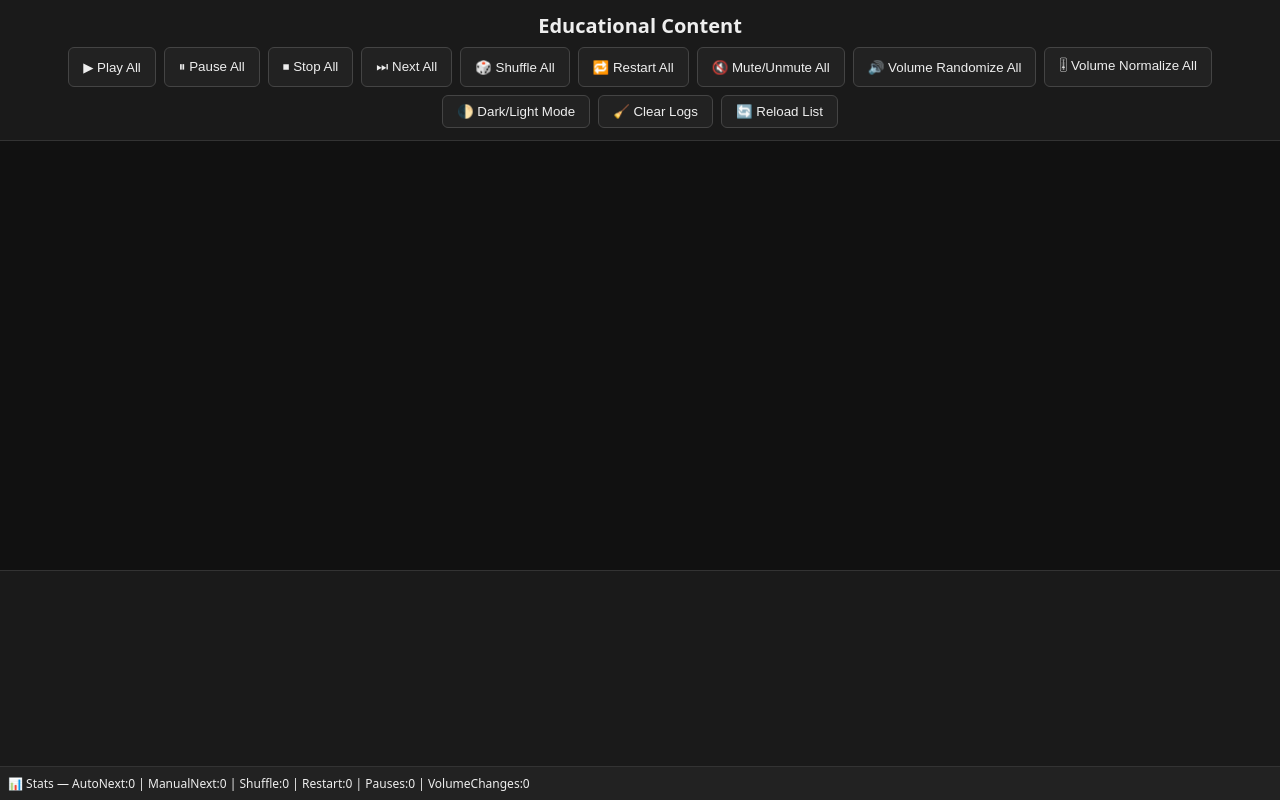
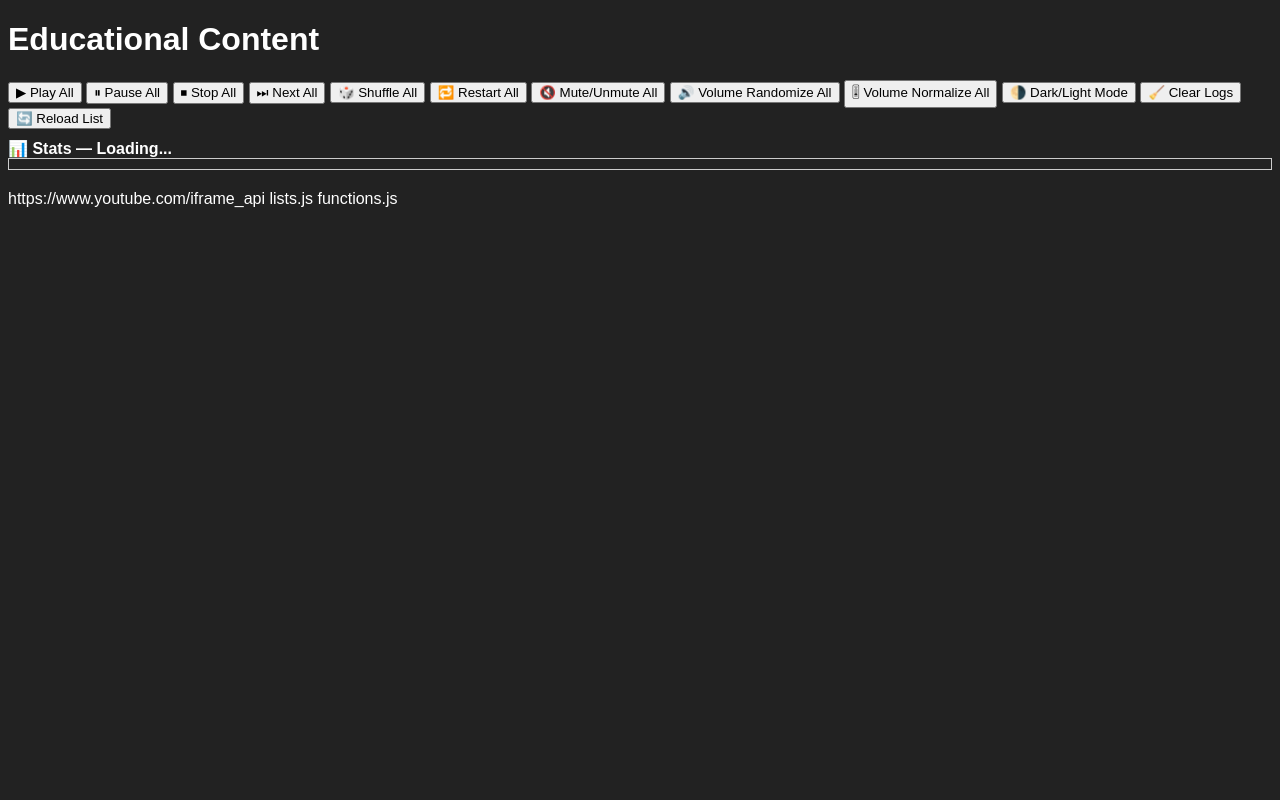
Before and after one commit to DeadManWalkingTO/Educational-Content, a plain HTML site: page index.html in a window 1280 px wide. Drawn offline with Linux system fonts and the light colour scheme; a script that the page names is missing.

Commit message:
Update index.html

```diff
--- a/index.html
+++ b/index.html
@@ -1,102 +1,25 @@
+
 <!DOCTYPE html>
-<html lang="el">
+<html lang="en">
 <head>
-  <meta charset="utf-8" />
+  <meta charset="UTF-8">
+  <meta name="viewport" content="width=device-width, initial-scale=1.0">
+  <!-- HTML Version -->
+  <meta name="html-version" content="v3.3.1">
   <title>Educational Content</title>
-  <meta name="viewport" content="width=device-width, initial-scale=1" />
-  <!-- Έκδοση HTML -->
-  <meta name="html-version" content="v2.0.1" />
   <style>
-    body {
-      margin:0;
-      font-family:system-ui,sans-serif;
-      background:#111;
-      color:#eee;
-    }
-
-    .controls {
-      background:#1a1a1a;
-      padding:12px;
-      text-align:center;
-      position:sticky;
-      top:0;
-      z-index:10;
-      border-bottom:1px solid #333;
-    }
-    .controls h1 { margin:0 0 8px; font-size:20px; }
-    .controls .row { display:flex; flex-wrap:wrap; gap:8px; justify-content:center; }
-
-    button {
-      background:#222; color:#eee; border:1px solid #444;
-      padding:8px 14px; border-radius:6px; cursor:pointer;
-    }
-    button:hover { background:#2b2b2b; border-color:#666; }
-
-    iframe {
-      width:100%; height:100%; border:none; border-radius:8px; background:#000;
-    }
-
-    /* --- Desktop layout --- */
-@media (min-width:1024px){
-  body {
-    display:flex;
-    flex-direction:column;
-    height:100vh; /* όλο το viewport */
-  }
-  .main {
-    flex:1 1 auto;
-    display:flex;
-    flex-direction:column;
-    min-height:0; /* αποτρέπει overflow */
-  }
-  .grid {
-    flex:7; /* 70% του διαθέσιμου χώρου */
-    display:grid;
-    grid-template-columns:repeat(4,1fr);
-    gap:10px;
-    padding:10px;
-    min-height:0; /* επιτρέπει shrink */
-  }
-  .activity {
-    flex:3; /* 30% του διαθέσιμου χώρου */
-    background:#1a1a1a;
-    border-top:1px solid #333;
-    padding:10px;
-    font-size:13px;
-    overflow-y:auto;
-    min-height:0; /* επιτρέπει scroll αντί για αύξηση ύψους */
-  }
-  .stats {
-    flex:0 0 auto;
-    background:#222;
-    padding:8px;
-    font-size:12px;
-    border-top:1px solid #333;
-  }
-}
-
-    /* --- Mobile/Tablet layout --- */
-    @media (max-width:768px){
-      .grid { grid-template-columns:repeat(2,1fr); height:auto; }
-      iframe { height:220px; }
-      .activity { height:20vh; }
-      .stats { font-size:12px; }
-    }
-
-    /* Light theme */
-    body.light { background:#f9f9f9; color:#222; }
-    body.light .controls { background:#eaeaea; border-bottom-color:#ccc; }
-    body.light button { background:#fff; color:#222; border-color:#ccc; }
-    body.light button:hover { background:#ddd; border-color:#999; }
-    body.light .activity { background:#eaeaea; border-top-color:#ccc; }
-    body.light .stats { background:#ddd; border-top-color:#ccc; }
+    /* Προαιρετικά: βασικό styling για light/dark mode */
+    body.light { background: #f9f9f9; color: #333; }
+    body { background: #222; color: #fff; font-family: Arial, sans-serif; }
+    #activityPanel { max-height: 200px; overflow-y: auto; border: 1px solid #ccc; padding: 5px; }
+    #statsPanel { margin-top: 10px; font-weight: bold; }
+    #playersContainer { display: grid; grid-template-columns: repeat(4, 1fr); gap: 10px; margin-top: 20px; }
   </style>
-
 </head>
 <body>
-  <div class="controls">
   <h1>Educational Content</h1>
-    <div class="row">
+  <div>
+    <!-- Global Controls -->
     <button onclick="playAll()">▶ Play All</button>
     <button onclick="pauseAll()">⏸ Pause All</button>
     <button onclick="stopAll()">⏹ Stop All</button>
@@ -106,30 +29,21 @@
     <button onclick="toggleMuteAll()">🔇 Mute/Unmute All</button>
     <button onclick="randomizeVolumeAll()">🔊 Volume Randomize All</button>
     <button onclick="normalizeVolumeAll()">🎚 Volume Normalize All</button>
-      <button onclick="toggleTheme()">🌓 Dark/Light Mode</button>
+    <button onclick="toggleTheme()">🌗 Dark/Light Mode</button>
     <button onclick="clearLogs()">🧹 Clear Logs</button>
     <button onclick="reloadList()">🔄 Reload List</button>
   </div>
-  </div>
 
-  <!-- Main wrapper: Grid + Activity -->
-  <div class="main">
-    <div class="grid">
-      <div id="player1"></div><div id="player2"></div><div id="player3"></div><div id="player4"></div>
-      <div id="player5"></div><div id="player6"></div><div id="player7"></div><div id="player8"></div>
-    </div>
+  <!-- Panels -->
+  <div id="statsPanel">📊 Stats — Loading...</div>
+  <div id="activityPanel"></div>
 
-    <div class="activity" id="activityPanel"></div>
-  </div>
+  <!-- Players Container -->
+  <div id="playersContainer"></div>
 
-  <!-- Stats Panel -->
-  <div class="stats" id="statsPanel">
-    📊 Stats — AutoNext:0 | ManualNext:0 | Shuffle:0 | Restart:0 | Pauses:0 | VolumeChanges:0
-  </div>
-
-  <!-- YouTube API -->
-  <script src="https://www.youtube.com/iframe_api"></script>
-  <!-- Συνδέουμε το εξωτερικό αρχείο με τις συναρτήσεις -->
-  <script src="functions.js"></script>
+  <!-- Scripts -->
+  https://www.youtube.com/iframe_api</script>
+  lists.js</script>
+  functions.js</script>
 </body>
 </html>
```
Lines whose indentation alone changed are shown as unchanged.
